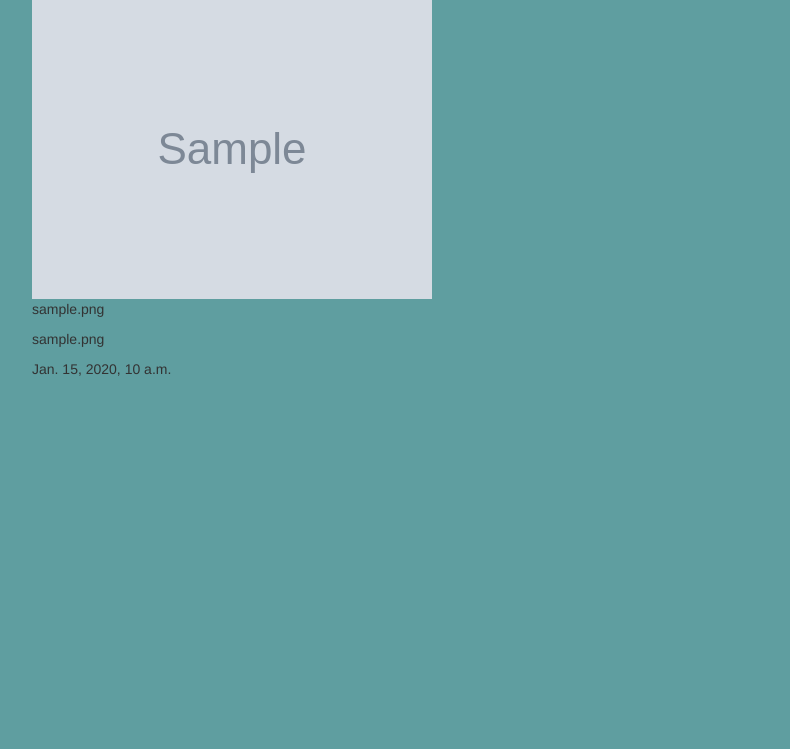
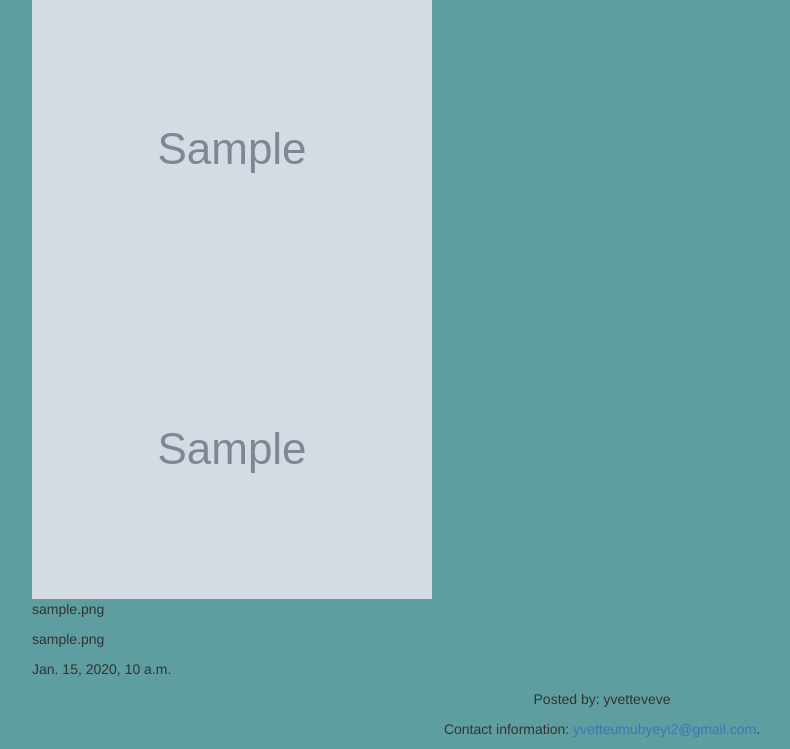
Before and after one commit to yvetteveve/instagram, a Django app: page / in a window 1280 px wide. Shown: the part 353-1102 px from the top of the page, without its empty margins (38-828 px from the left). Before the commit the page ends 729 px from the top, so only its background shows below. Run offline with Django 3.2, Linux system fonts and the light colour scheme; a user stored in the database is signed in; tables that the repository leaves empty hold one stand-in row (values such as "Sample post"); grey boxes marked "Sample" are stand-in pictures; some libraries are stand-ins or nearby versions.

Commit message:
i change many things in views.py

```diff
--- a/instagram/templates/index.html
+++ b/instagram/templates/index.html
@@ -21,12 +21,11 @@
 
         <div class="col-md-2" id="im">
         <img src="{{im.image.url}}" alt="Image description" align="middle">
-
+        <img src="{{im.image.url}}" alt="Image description" align="middle">
 
         <p>{{im.image_name}}</p>
         <p>{{im.image_caption}}</p>
         <p>{{im.post_date}}</p>
-
 
 </div>
     {%endfor%}
@@ -34,6 +33,17 @@
 
 </div>
 </div>
-</boby>
+
+
+</body>
+
+<footer class="page-footer font-small blue">
+    <div class="footer-copyright text-center py-3">
+        <p>Posted by: yvetteveve</p>
+        <p>Contact information: <a href="mailto:someone@example.com">
+        yvetteumubyeyi2@gmail.com</a>.</p>
+        </div>
+    </footer>
+
 </html>
 {% endblock %}
--- a/instagram/templates/navbar.html
+++ b/instagram/templates/navbar.html
@@ -33,6 +33,7 @@
                                 <li>
                             <a href="{%url 'displayProfile'%}">Create Profile</a>
                           </li>
+
                           <li>
                             <a href="/accounts/password/change">Change Password</a>
 
```
Also changed, not shown: media/instapp/paris1.jpg (added).
